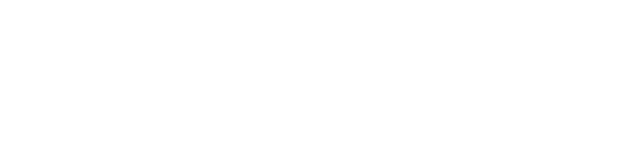
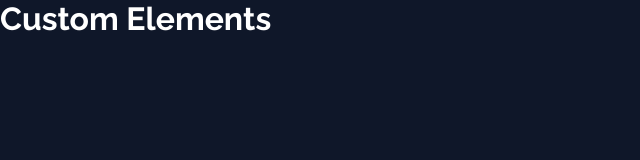
Before and after one commit to elPoeta/custom-elements, a plain HTML site: page index.html in a window 1280 px wide. Shown: the whole page, without its empty margins (0-640 px from the left). Drawn offline with Linux system fonts and the light colour scheme; a web font is replaced by a local one.

Commit message:
add css variables

```diff
--- a/css/global.css
+++ b/css/global.css
@@ -1,5 +1,77 @@
+@import url("https://fonts.googleapis.com/css?family=Sniglet|Raleway:700,400,300,100");
+:root {
+    --black: hsl(0, 0%, 0%);
+    --white: hsl(0, 0%, 100%);
+    --slate-900: hsl(222, 47%, 11%);
+    --slate-800: hsl(222, 47%, 15%);
+    --zinc-200: hsl(0, 0%, 80%);
+    --zinc-300: hsl(0, 0%, 75%);
+    --zinc-400: hsl(0, 0%, 65%);
+    --zinc-500: hsl(0, 0%, 50%);
+    --zinc-600: hsl(0, 0%, 40%);
+    --zinc-700: hsl(0, 0%, 30%);
+    --emerald-300: hsl(163, 72%, 41%);
+    --emerald-400: hsl(163, 72%, 31%);
+    --emerald-500: hsl(163, 72%, 21%);
+    --emerald-600: hsl(163, 72%, 11%);
+    --emerald-700: hsl(163, 72%, 1%);
+    --red-100: hsl(0, 100%, 90%);
+    --red-200: hsl(0, 100%, 70%);
+    --red-300: hsl(0, 100%, 60%);
+    --red-400: hsl(0, 100%, 50%);
+    --red-500: hsl(0, 100%, 40%);
+    --red-600: hsl(0, 100%, 30%);
+    --red-700: hsl(0, 100%, 20%);
+    --red-800: hsl(0, 100%, 10%);
+    --sky-200: hsl(200, 100%, 90%);
+    --sky-300: hsl(200, 100%, 70%);
+    --sky-400: hsl(200, 100%, 60%);
+    --sky-500: hsl(200, 100%, 50%);
+    --sky-600: hsl(200, 100%, 40%);
+    --sky-700: hsl(200, 100%, 30%);
+    --sky-800: hsl(200, 100%, 20%);
+    --font-size-30: 3rem;
+    --font-size-28: 2.8rem;
+    --font-sixe-24: 2.4rem;
+    --font-size-20: 2rem;
+    --font-size-18: 1.8rem;
+    --font-size-16: 1.6rem;
+    --font-size-14: 1.4rem;
+    --font-size-12: 1.2rem;
+    --font-size-10: 1rem;
+    --font-size-8: 0.8rem;
+    --font-size-6: 0.6rem;
+    --font-size-4: 0.4rem;
+    --font-bold: 700;
+    --font-regular: 400;
+    --font-light: 300;
+    --font-thin: 100;
+    --font-italic: italic;
+    --font-raleway: 'Raleway', sans-serif;
+    --font-sniglet: 'Sniglet', monospace;
+    --width-full: 100%;
+    --height-full: 100%;
+    --width-screen: 100vw;
+    --height-screen: 100vh;
+    --width-auto: auto;
+    --height-auto: auto;
+    --text-center: center;
+    --hidden: none;
+
+  }
+
 * {
     margin: 0;
     padding: 0;
     box-sizing: border-box;
 }
+
+html,
+body {
+    background-color: var(--slate-900);
+    color: var(--white);
+    font-size: var(--font-size-10);
+    font-family: var(--font-raleway);
+    width: var(--width-full);
+    height: var(--height-full);
+}
--- a/index.html
+++ b/index.html
@@ -10,6 +10,7 @@
     <link rel="stylesheet" href="./css/global.css">
 </head>
 <body>
+    <h1>Custom Elements</h1>
     <main id="root"></main>
 </body>
 </html>
```
